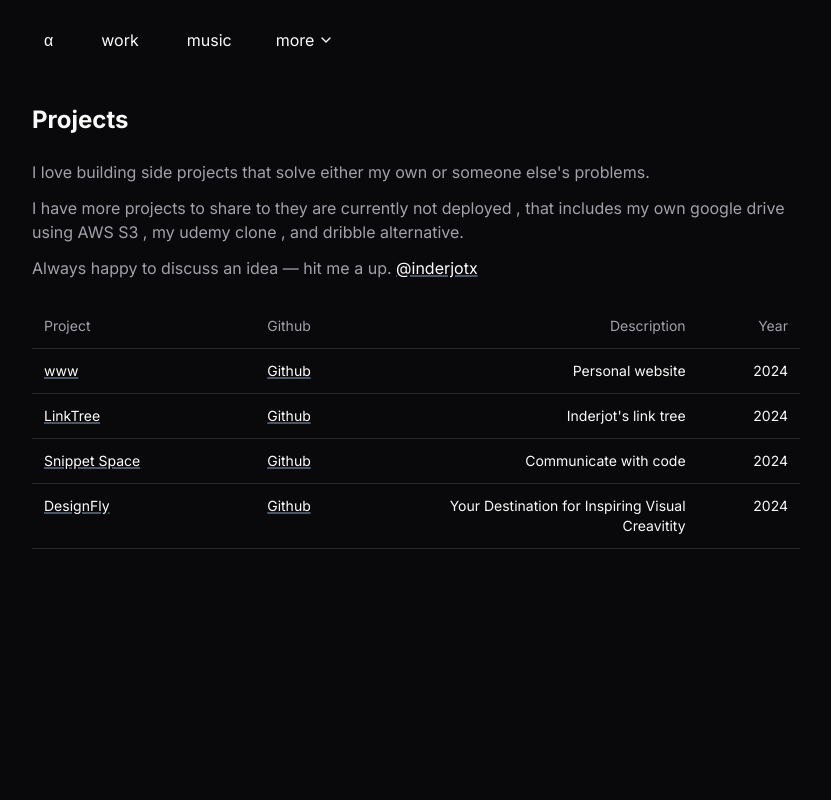
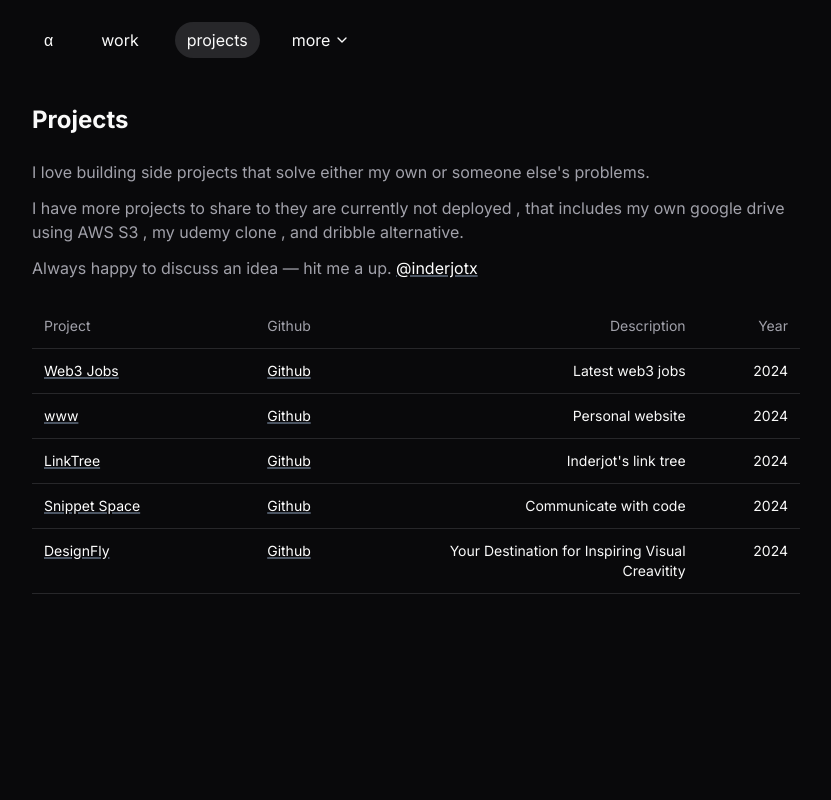
Before and after one commit to inderjotx/www, a Next.js app: page /projects in a window 1280 px wide. Shown: the top 800 px of the page, without its empty margins (224-1055 px from the left). Built offline with nearby package versions, Linux system fonts and the light colour scheme.

Commit message:
added new projects

```diff
--- a/src/app/projects/_component/Table.tsx
+++ b/src/app/projects/_component/Table.tsx
@@ -1,15 +1,14 @@
 import { TableData } from "../page";
 import { Anchor } from "@/components/Anchor";
 const dataArray: TableData[] = [
-  // {
-  //     projectName: "Web3 Jobs",
-  //     Description: "Latest web3 jobs",
-  //     tags: ["TS", "React", "NextJS", "Tailwind", "Redis"],
-  //     year: 2024,
-  //     githubUrl: "https://github.com/inderjotx/jobs",
-  //     liveUrl: "https://tokenjobs.co"
-  // },
-
+  {
+    projectName: "Web3 Jobs",
+    Description: "Latest web3 jobs",
+    tags: ["TS", "React", "NextJS", "Tailwind", "Redis"],
+    year: 2024,
+    githubUrl: "https://github.com/inderjotx/jobs",
+    liveUrl: "https://token-jobs.inderjot.tech",
+  },
   {
     projectName: "www",
     Description: "Personal website",
--- a/src/components/Navbar/index.tsx
+++ b/src/components/Navbar/index.tsx
@@ -16,8 +16,8 @@ const navLinks = [
     href: "/work",
   },
   {
-    text: "music",
-    href: "/music",
+    text: "projects",
+    href: "/projects",
   },
 ];
 
```
